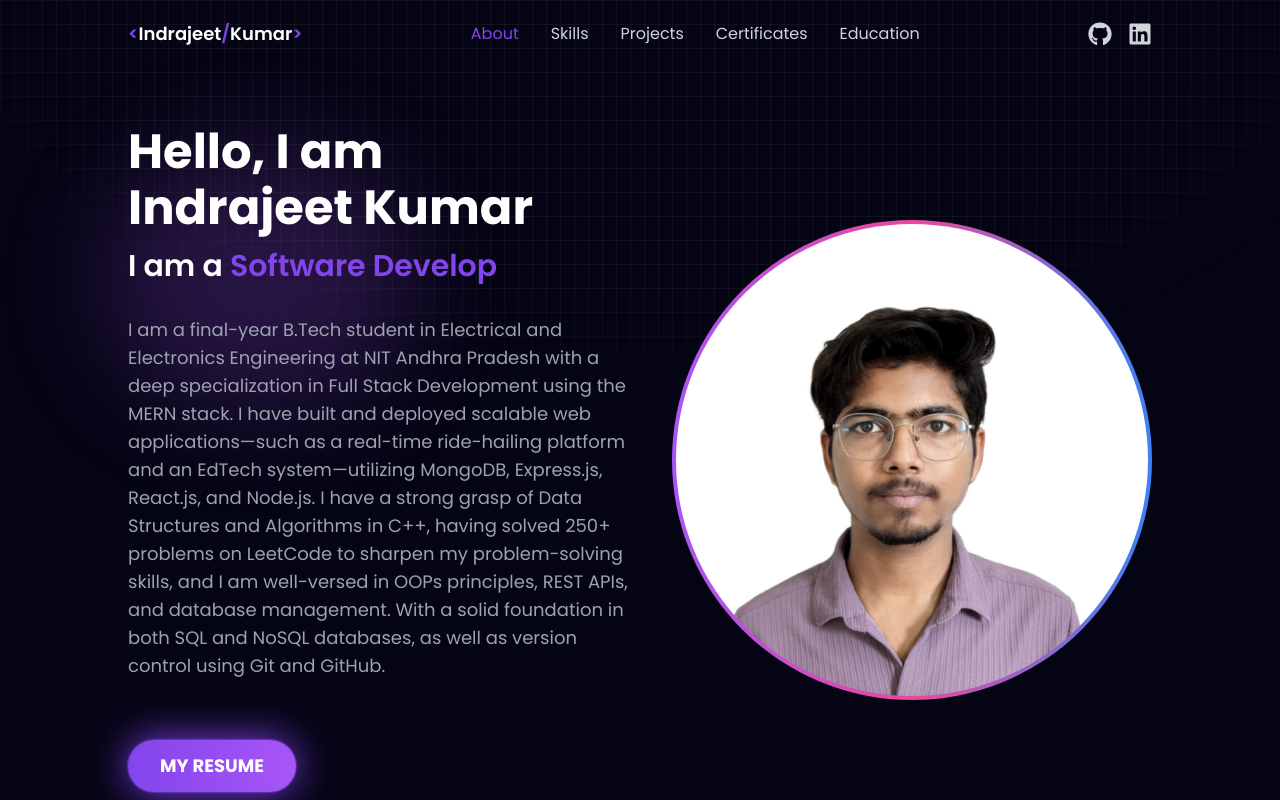
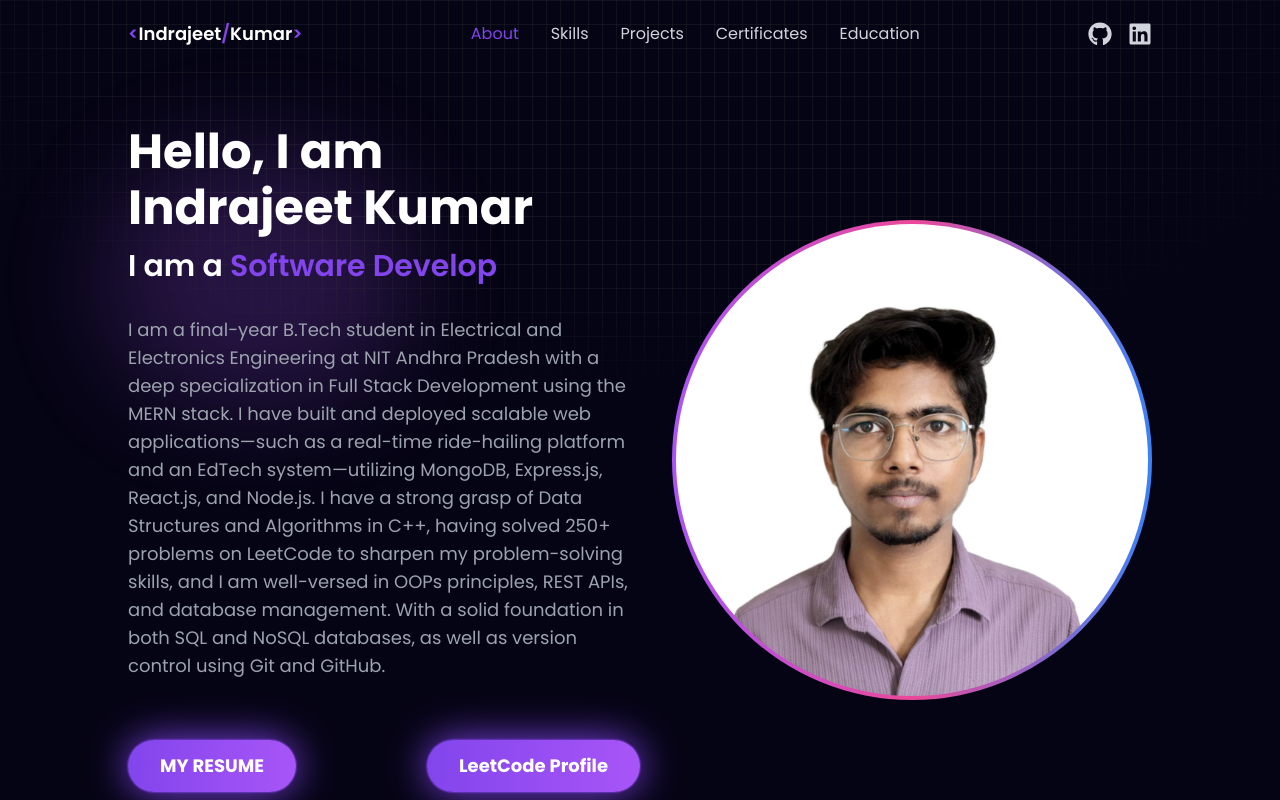
Before and after one commit to indrajeetPanjiyar/My-Portfolio, a React (Create React App) app: page / in a window 1280 px wide. Shown: the top 800 px of the page. Built offline with nearby package versions, Linux system fonts and the light colour scheme.

Commit message:
About Section updated

```diff
--- a/src/components/About/About.jsx
+++ b/src/components/About/About.jsx
@@ -39,7 +39,8 @@ const About = () => {
             I am a final-year B.Tech student in Electrical and Electronics Engineering at NIT Andhra Pradesh with a deep specialization in Full Stack Development using the MERN stack. I have built and deployed scalable web applications—such as a real-time ride-hailing platform and an EdTech system—utilizing MongoDB, Express.js, React.js, and Node.js. I have a strong grasp of Data Structures and Algorithms in C++, having solved 250+ problems on LeetCode to sharpen my problem-solving skills, and I am well-versed in OOPs principles, REST APIs, and database management. With a solid foundation in both SQL and NoSQL databases, as well as version control using Git and GitHub.
           </p>
 
-          {/* Resume Button */}
+          {/* Resume Button & Leetcode Profile*/}
+          <div className='flex md:justify-between flex-col md:flex-row items-center gap-4'>
             <a
               href="https://drive.google.com/file/d/1gN1jTe44Mptx2dJNxAgQ3mJZAb5cqC2Y/view?usp=drivesdk"
               target="_blank"
@@ -52,6 +53,19 @@ const About = () => {
             >
               MY RESUME
             </a>
+            <a
+              href="https://leetcode.com/u/Indrajeet_Panjiyar/"
+              target="_blank"
+              rel="noopener noreferrer"
+              className="inline-block text-white py-3 px-8 rounded-full mt-5 text-lg font-bold transition duration-300 transform hover:scale-105"
+              style={{
+                background: 'linear-gradient(90deg, #8245ec, #a855f7)',
+                boxShadow: '0 0 2px #8245ec, 0 0 2px #8245ec, 0 0 40px #8245ec',
+              }}
+            >
+              LeetCode Profile
+            </a>
+          </div>
 
         </div>
         {/* Right Side */}
@@ -67,7 +81,7 @@ const About = () => {
       </div>
 
       {/* LeetCode Stats Card */}
-      <div className="mt-12 bg-[#0a192f] border border-purple-500 p-6 rounded-xl shadow-lg text-center max-w-sm mx-auto transition-all duration-300 ease-in-out hover:scale-105 hover:shadow-2xl hover:shadow-[#8245ec]/20 hover:border-purple-400 cursor-default">
+      {/* <div className="mt-12 bg-[#0a192f] border border-purple-500 p-6 rounded-xl shadow-lg text-center max-w-sm mx-auto transition-all duration-300 ease-in-out hover:scale-105 hover:shadow-2xl hover:shadow-[#8245ec]/20 hover:border-purple-400 cursor-default">
         <h3 className="text-white font-bold text-xl mb-4">LeetCode Statistics</h3>
 
         <div className="flex justify-center items-center py-2">
@@ -92,7 +106,7 @@ const About = () => {
         >
           View Profile
         </a>
-      </div>
+      </div> */}
 
     </section>
   );
```
Lines whose indentation alone changed are shown as unchanged.
